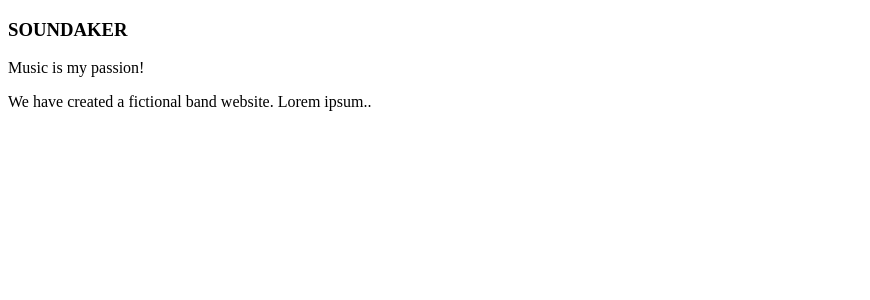
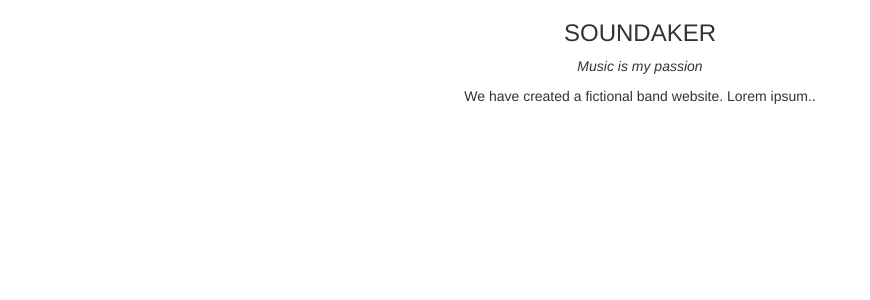
Before and after one commit to AlbertoIzq/AlbertoIzq-2.ArtistWebsite, a Flask app: page / in a window 1280 px wide. Shown: the top 300 px of the page, without its empty margins (0-870 px from the left). Run offline with Flask 2, Linux system fonts and the light colour scheme; some libraries are stand-ins or nearby versions.

Commit message:
Center text and add italics to moto sentence

```diff
--- a/AlbertoIzq-2.ArtistWebsite/templates/home.html
+++ b/AlbertoIzq-2.ArtistWebsite/templates/home.html
@@ -3,12 +3,16 @@
 <head>
     <title>Soundaker - Official Website</title>
     <meta charset="utf-8">
+    <meta name="viewport" content="width=device-width, initial-scale=1">
+    <link rel="stylesheet" href="https://maxcdn.bootstrapcdn.com/bootstrap/3.4.1/css/bootstrap.min.css">
+    <script src="https://ajax.googleapis.com/ajax/libs/jquery/3.5.1/jquery.min.js"></script>
+    <script src="https://maxcdn.bootstrapcdn.com/bootstrap/3.4.1/js/bootstrap.min.js"></script>
 </head>
 <body>
 
-    <div>
+    <div class="container text-center">
         <h3>SOUNDAKER</h3>
-        <p>Music is my passion!</p>
+        <p><em>Music is my passion</em></p>
         <p>We have created a fictional band website. Lorem ipsum..</p>
     </div>
 
```
